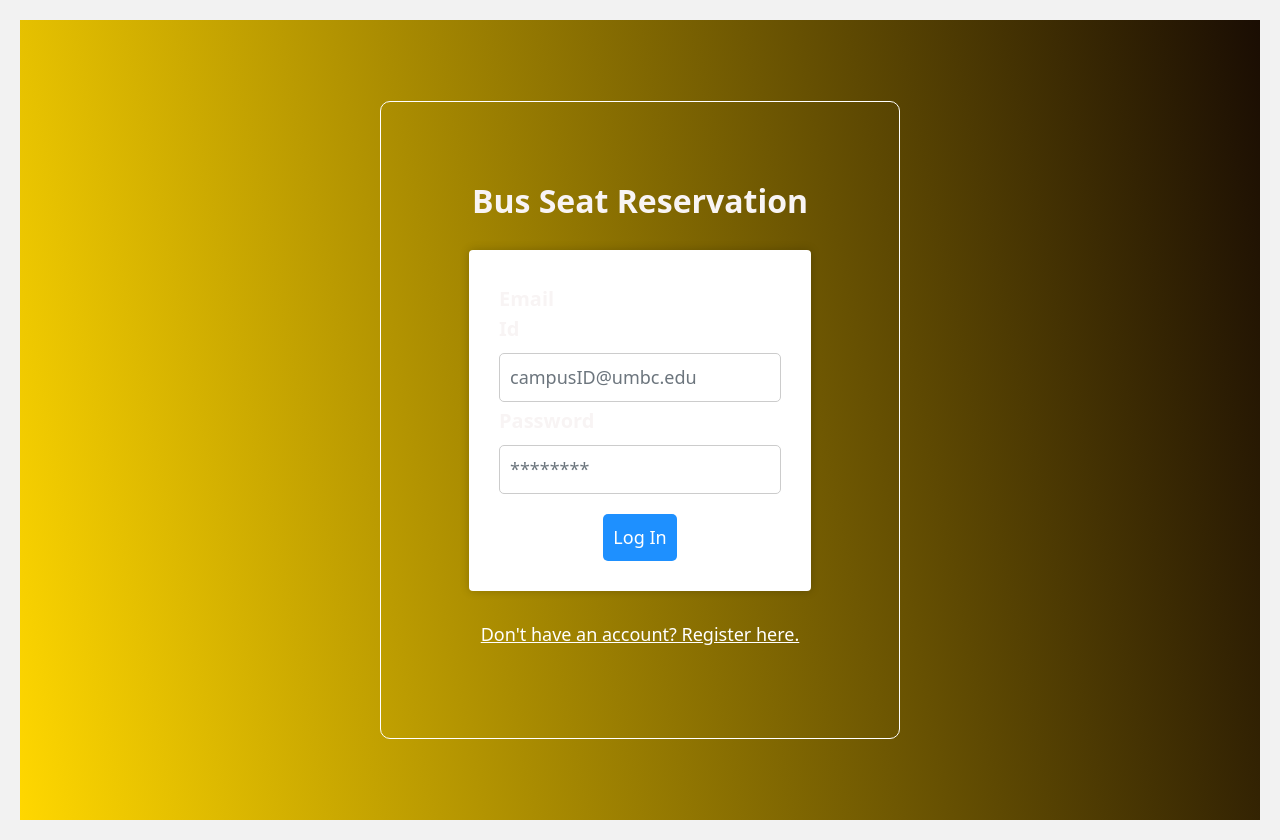
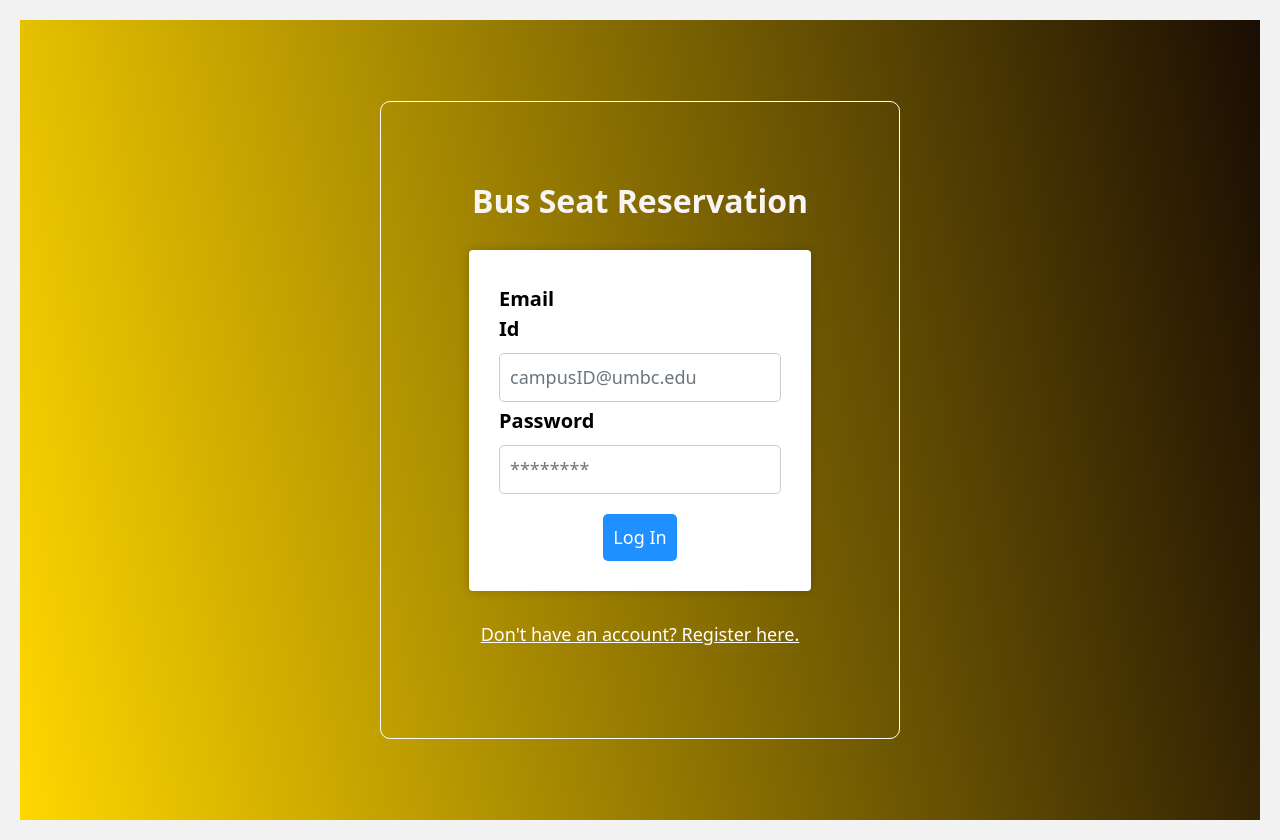
Before and after one commit to Vrushali-1/Seat-Reservation-Frontend, a React (Create React App) app: page / in a window 1280 px wide. Built offline with nearby package versions, Linux system fonts and the light colour scheme; what pdfmake would draw is missing.

Commit message:
Update Login.component.css
Label changed into bold letters

```diff
--- a/src/components/Login.component.css
+++ b/src/components/Login.component.css
@@ -25,6 +25,8 @@
 label {
     text-align: left;
     padding: 0.25rem 0;
+    font-weight: bold;
+    color: black;
 }
 
 input {
```
